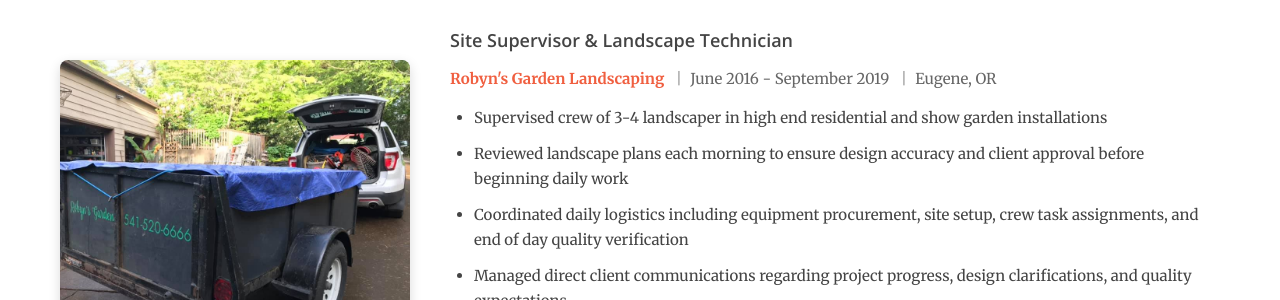
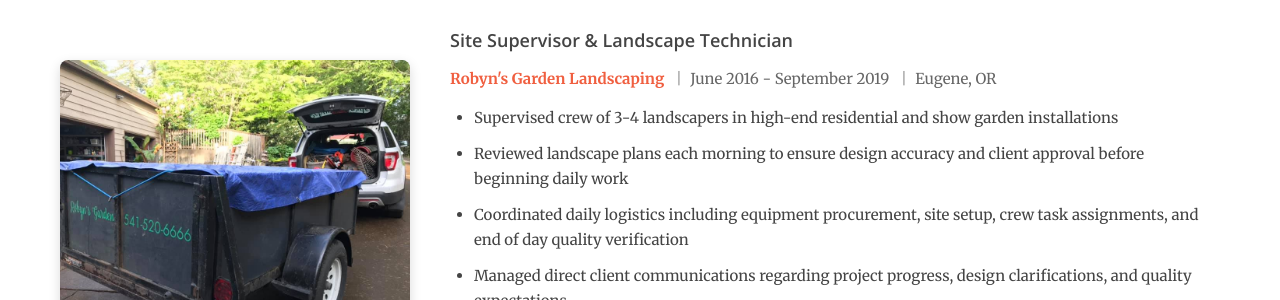
Before and after one commit to perryismyname/perryismyname.github.io, a Jekyll site: the page built from work/index.html, in a window 1280 px wide and 900 px high, scrolled down 2346 px. Shown: the part 152-452 px from the top of the window. Built offline with Jekyll 4.4.1, drawn with Linux system fonts in a browser that asks for light colours.

Commit message:
Update index.html
schmal changes

```diff
--- a/work/index.html
+++ b/work/index.html
@@ -63,10 +63,10 @@
 <p>As a Staff Sergeant and senior technician, I now mentor junior airmen through their qualification training. This involves breaking down complex technical concepts, demonstrating proper procedures, and fostering a culture of attention to detail and professional excellence. Teaching others has reinforced my own technical understanding and developed my communication skills.</p>
 
 <h4>Leadership During Technical Training</h4>
-<p>While completing avionics technical school, I served as the Black Rope Squadron Lead, managing the drill and ceremonies program for over 100 airmen. This role required organizing daily reveille and taps formations, scheduling rotating duty shifts, planning and executing training events, and maintaining squadron wide standards for military bearing and precision drill. I coordinated with training instructors, managed conflicts in duty schedules, and ensured consistent quality across all ceremonial functions. Balancing this leadership position with the demands of technical training taught me how to manage competing priorities, delegate effectively, and maintain high standards under pressure.</p>
+<p>While completing avionics technical school, I served as the Black Rope Squadron Lead, managing the drill and ceremonies program for over 100 airmen. This role required organizing daily reveille and taps formations, scheduling rotating duty shifts, planning and executing training events, and maintaining squadron-wide standards for military bearing and precision drill. I coordinated with training instructors, managed conflicts in duty schedules, and ensured consistent quality across all ceremonial functions. Balancing this leadership position with the demands of technical training taught me how to manage competing priorities, delegate effectively, and maintain high standards under pressure.</p>
 
 <h4>Peer Support & Safety Advocacy</h4>
-<p>As a Teal Rope in technical training (Sexual Assault Prevention and Response team member), I volunteered at the Airman Center during off duty hours, helping ensure fellow airmen remained safe during social events. This role involved being a visible, approachable resource for airmen who needed assistance, intervening when situations became unsafe, and fostering a culture where people looked out for one another. This experience reinforced the importance of creating safe, supportive environments, a principle that extends to any team setting where trust and mutual support enable success.</p>
+<p>As a Teal Rope in technical training (Sexual Assault Prevention and Response team member), I volunteered at the Airman Center during off-duty hours, helping ensure fellow airmen remained safe during social events. This role involved being a visible, approachable resource for airmen who needed assistance, intervening when situations became unsafe, and fostering a culture where people looked out for one another. This experience reinforced the importance of creating safe, supportive environments, a principle that extends to any team setting where trust and mutual support enable success.</p>
 
 <h4>Technical Skills Developed</h4>
 <ul>
@@ -149,7 +149,7 @@
   dates="June 2016 - September 2019"
   location="Eugene, OR"
   image="/img/work/landscaping.jpg"
-  bullet1="Supervised crew of 3-4 landscaper in high end residential and show garden installations"
+  bullet1="Supervised crew of 3-4 landscapers in high-end residential and show garden installations"
   bullet2="Reviewed landscape plans each morning to ensure design accuracy and client approval before beginning daily work"
   bullet3="Coordinated daily logistics including equipment procurement, site setup, crew task assignments, and end of day quality verification"
   bullet4="Managed direct client communications regarding project progress, design clarifications, and quality expectations"
@@ -167,5 +167,5 @@
 <p>Each morning began with logistics coordination: picking up the work car and trailer, loading required tools and equipment for the day's specific tasks, and ensuring nothing was forgotten that would cause delays. I learned to anticipate needs, plan for contingencies, and organize materials efficiently. At day's end, I ensured tools were accounted for, equipment was secured, and the site was left clean and safe. This attention to operational details and systematic approach to daily planning developed organizational habits that serve any project based work environment.</p>
 
 <h4>High-End Landscape Execution</h4>
-<p>Specializing in show garden and high end residential work meant precision mattered. Plantings had to align perfectly with design intent, hardscape elements required exact placement and leveling, and finished installations needed to look polished and intentional. Unlike traditional landscaping, our work emphasized aesthetics, craftsmanship, and meticulous attention to detail. This focus on precision execution (where small errors undermined entire projects) reinforced the value of careful measurement, systematic verification, and pride in quality workmanship.</p>"
+<p>Specializing in show garden and high-end residential work meant precision mattered. Plantings had to align perfectly with design intent, hardscape elements required exact placement and leveling, and finished installations needed to look polished and intentional. Unlike traditional landscaping, our work emphasized aesthetics, craftsmanship, and meticulous attention to detail. This focus on precision execution (where small errors undermined entire projects) reinforced the value of careful measurement, systematic verification, and pride in quality workmanship.</p>"
 %}
```
